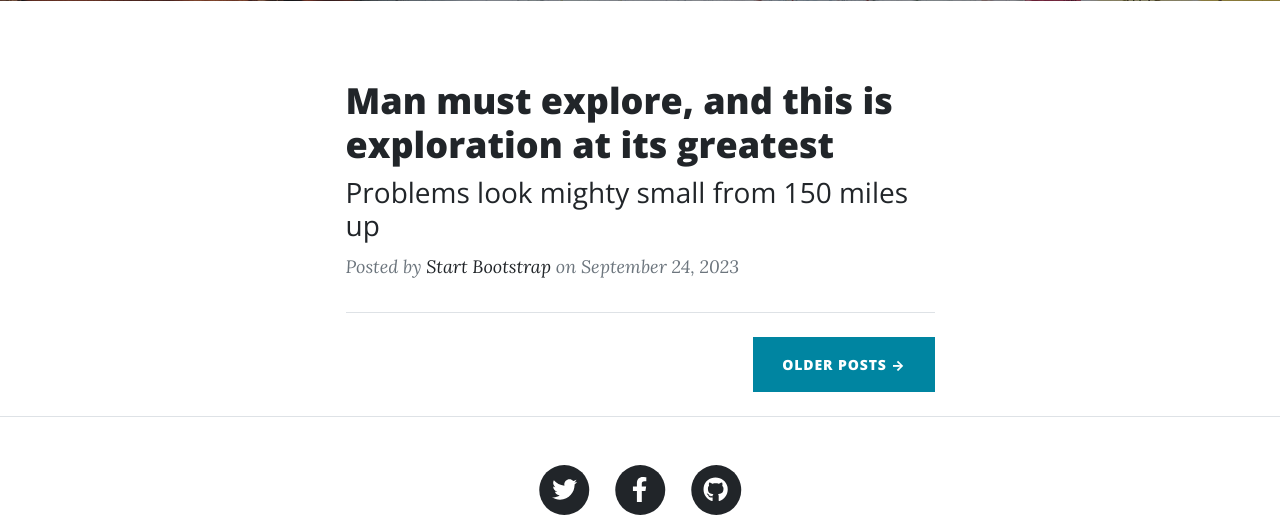
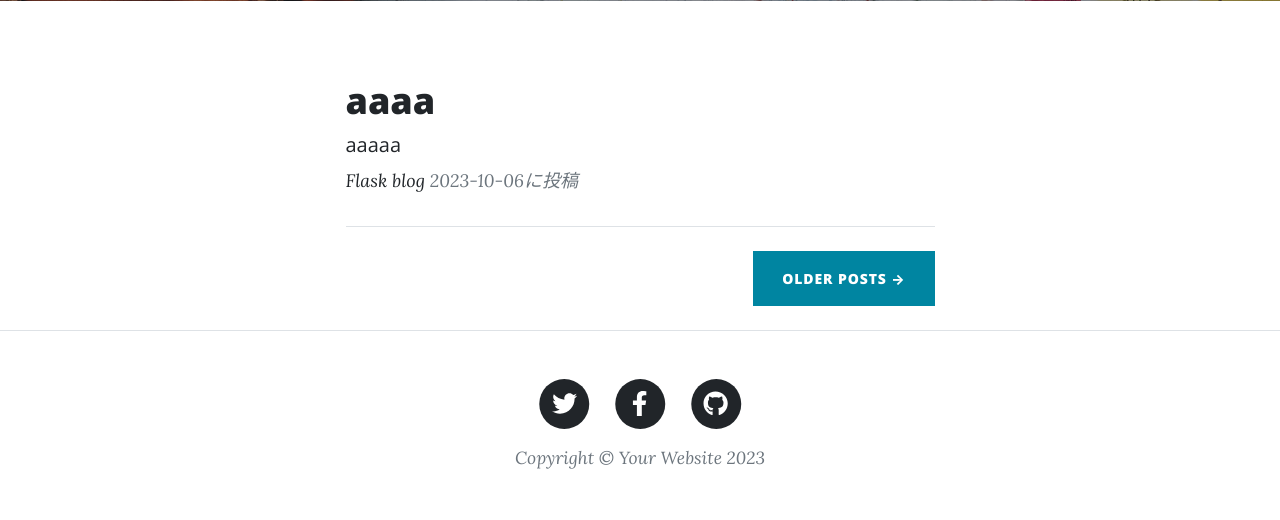
Before and after one commit to yunosukebaba/foodblog, a Flask app: page / in a window 1280 px wide. Shown: the part 531-1051 px from the top of the page. After the commit the page ends 1000 px from the top, so only its background shows below. Run offline with Flask 3, Linux system fonts and the light colour scheme; some libraries are stand-ins or nearby versions.

Commit message:
トップページにレコードを一覧で表示する

```diff
--- a/blogproject/apps/templates/index.html
+++ b/blogproject/apps/templates/index.html
@@ -37,21 +37,28 @@
         <div class="container px-4 px-lg-5">
             <div class="row gx-4 gx-lg-5 justify-content-center">
                 <div class="col-md-10 col-lg-8 col-xl-7">
-                    <!-- 以下の1ブロックだけを残す -->
-                    <!-- Post preview-->
+                    <!-- レコードが格納されたrowsから1件ずつentryに取り出す -->
+                    {% for entry in rows %}
+                    <!-- Post preview -->
                     <div class="post-preview">
                         <a href="post.html">
-                            <h2 class="post-title">Man must explore, and this is exploration at its greatest</h2>
-                            <h3 class="post-subtitle">Problems look mighty small from 150 miles up</h3>
+                            <!-- titleフィールドを入力 -->
+                            <h2 class="post-title">{{entry.title}}</h2>
+                            <!-- contentsフィールドを出力:出力文字数を80字以内に制限 -->
+                            <!-- サブタイトルのレベルをh5にする -->
+                            <h5 class="post-subtitle">{{entry.contents|truncate(80)}}</h5>
                         </a>
                         <p class="post-meta">
-                            Posted by
-                            <a href="#!">Start Bootstrap</a>
-                            on September 24, 2023
+                            <!-- ページの最上部にリンクする -->
+                            <a href="#">Flask blog</a>
+                            <!-- create_atフィールドを出力 -->
+                            {{entry.create_at}}に投稿
                         </p>
                     </div>
-                    <!-- Divider-->
+                    <!-- Divider -->
                     <hr class="my-4" />
+                    <!-- for ブロックはここまで -->
+                    {% endfor %}
 
                     <!-- Pager-->
                     <div class="d-flex justify-content-end mb-4"><a class="btn btn-primary text-uppercase" href="#!">Older Posts →</a></div>
@@ -60,6 +67,3 @@
         </div>
         <!-- メインコンテンツを設定する <div> 〜 </div> をテンプレートタグで囲む -->
         {% endblock %}
-
-        <!-- Footer-->
-        <!-- <Footer> 以下はベーステンプレートを適用するので末尾まで削除 -->
```
